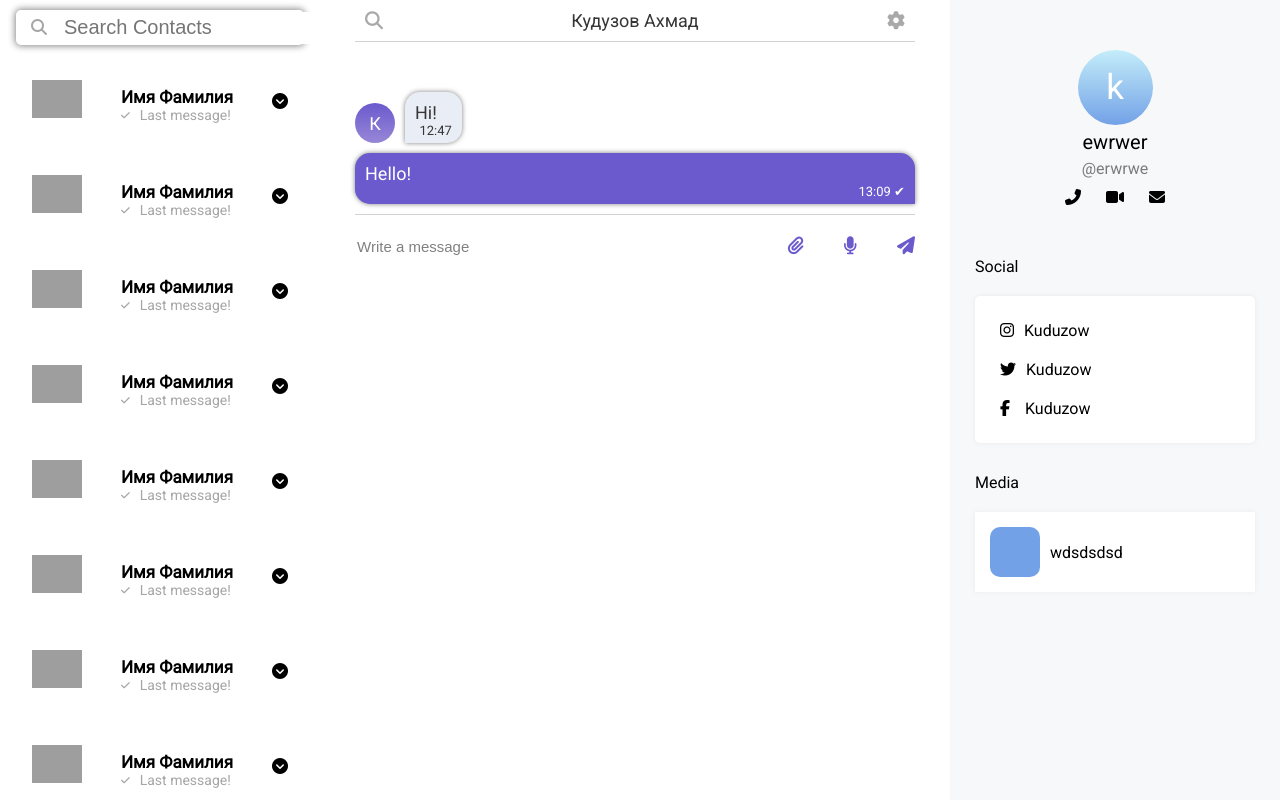
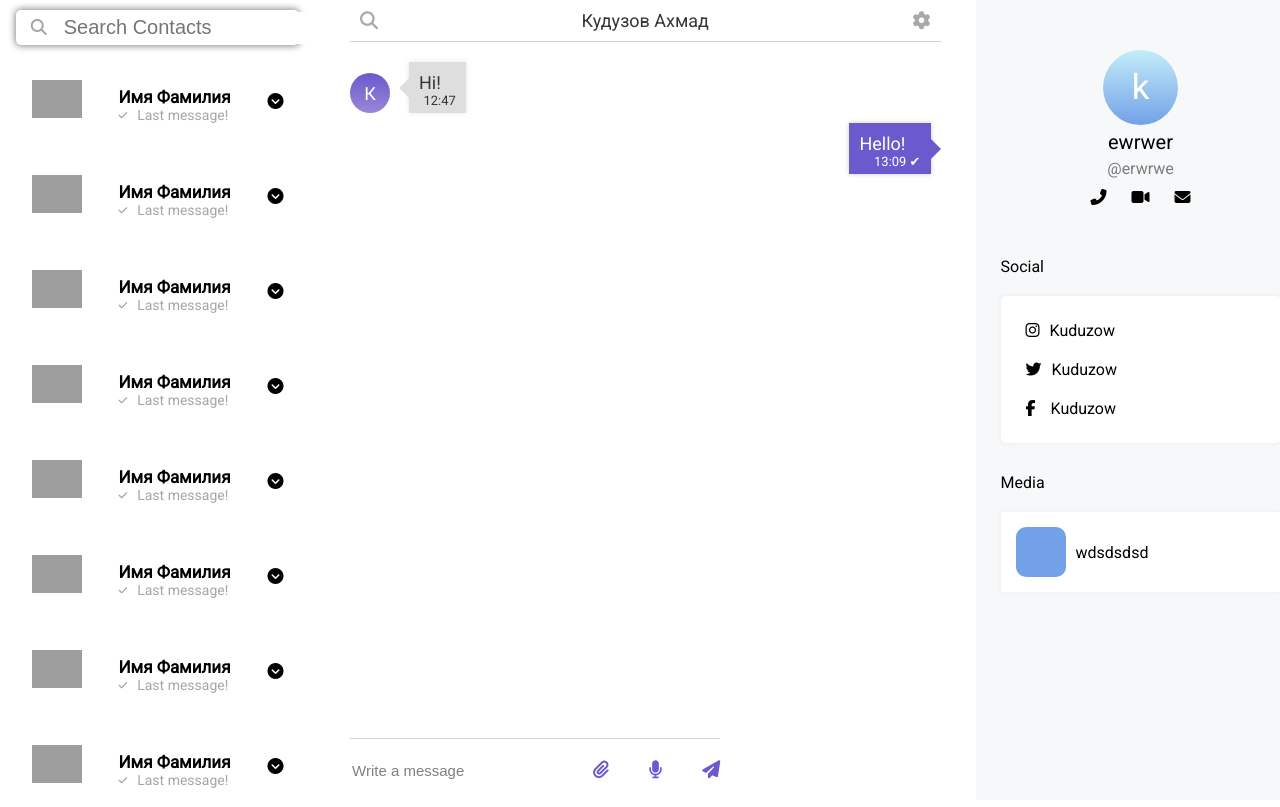
Before and after one commit to Khalimov-Z/react-chat, a React (Create React App) app: page / in a window 1280 px wide. Built offline with nearby package versions, Linux system fonts and the light colour scheme; grey boxes are pictures that could not be loaded.

Commit message:
Попытки исправить испортившиеся стили

```diff
--- a/src/components/App/app.module.css
+++ b/src/components/App/app.module.css
@@ -1,8 +1,9 @@
 .app {
   display: flex;
-  margin: auto;
+  margin: 0 auto;
   max-width: 2000px;
 }
+
 html{
   font-family: 'Roboto', sans-serif;
 }
--- a/src/components/InformationBar/index.jsx
+++ b/src/components/InformationBar/index.jsx
@@ -4,8 +4,8 @@ import InformationContact from './InformationContact';
 
 function InformationBar (props) {
   return (
-    <div className={styles["infomation-bar"]}>
-      <div className={styles["inner-infomation-bar"]}>
+    <div className={styles["information-bar"]}>
+      <div className={styles["inner-information-bar"]}>
         <InformationContact />
         <div className={styles["social-block"]}>
           <div className={styles.social}>Social</div>
--- a/src/components/InformationBar/information-bar.module.css
+++ b/src/components/InformationBar/information-bar.module.css
@@ -1,11 +1,11 @@
-.infomation-bar{
+.information-bar{
     width: 330px;
     background-color: #f7f8f9;
     height: 100vh;
     overflow: hidden;
     box-sizing: border-box;
 }
-.inner-infomation-bar{
+.inner-information-bar{
     width: 280px;
     padding: 50px 25px 0 25px;
 }
--- a/src/components/Main/MessageContainer.jsx
+++ b/src/components/Main/MessageContainer.jsx
@@ -25,6 +25,7 @@ function MessageContainer (props) {
           13:09 ✔
         </div>
       </div>
+
     </div>
   );
 }
--- a/src/components/Main/main.module.css
+++ b/src/components/Main/main.module.css
@@ -1,10 +1,10 @@
 .main {
-    flex: 1;
+    width: 50%;
     padding: 0 35px;
     font-size: 18px;
     flex-direction: column;
-    height: 100vh;
-    overflow-y: scroll;
+    position:relative;
+    /*overflow-y: scroll;*/
     color: #363636;
 }
 
@@ -20,7 +20,6 @@
     cursor: pointer;
 }
 .contact-title {
-
 }
 .chat-settings {
     color: darkgray;
@@ -28,16 +27,30 @@
 }
 
 .message-container {
-    padding-top: 10px;
-    margin-top: 40px;
+    padding-top: 20px;
 }
+
 .sent-messages {
     background-color: slateblue;
-    border-radius: 15px 15px 0 15px;
-    padding: 10px 10px 5px;
+    /*border-radius: 15px 15px 0 15px;*/
     color: white;
     margin-bottom: 10px;
-    box-shadow: 0 0 5px rgba(0,0,0,0.5);
+    display: block;
+    float: right;
+
+    position: relative; /* !!! */
+    padding: 10px 10px 5px;
+    margin-right: 10px;
+    box-shadow: 0 0 5px rgba(0,0,0,0.2);
+}
+.sent-messages:before {
+    content: '';
+    border: 10px solid transparent;
+    border-left: 10px solid slateblue;
+    position: absolute;
+    right: -20px;
+    top: 50%;
+    margin-top: -10px;
 }
 .sent-messages-text {
     margin-right: 15px;
@@ -63,11 +76,20 @@
     background-image: linear-gradient(slateblue, #9887d6);
 }
 .received-message {
-    background-color: #e9edf5;
-    border-radius: 15px 15px 15px 0;
+    background-color: #dedede;
+    position: relative; /* !!! */
     padding: 10px 10px 5px;
-    margin-right: 15px;
-    box-shadow: 0 0 5px rgba(0,0,0,0.5);
+    margin-left: 9px;
+    box-shadow: 0 0 5px rgba(0,0,0,0.1);
+}
+.received-message:before {
+    content: '';
+    border: 10px solid transparent;
+    border-right: 10px solid #dedede;
+    position: absolute;
+    left: -20px;
+    top: 50%;
+    margin-top: -10px;
 }
 .received-message-text {
     margin-right: 15px;
@@ -80,9 +102,9 @@
     display: flex;
     justify-content: space-between;
     bottom: 0;
-    left: 40px;
-    right: 40px;
+    position: fixed;
     color: darkgray;
+
 }
 .message-text {
     color: gray;
```
